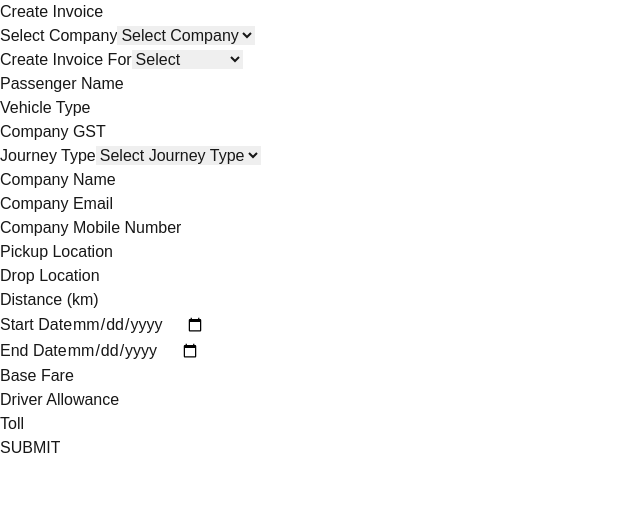
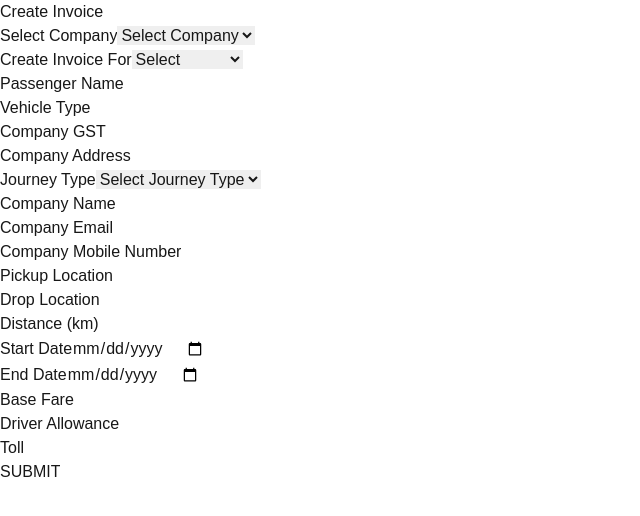
Before and after one commit to gaurav-wtl/invoice-next, a Next.js app: page /manually in a window 1280 px wide. Shown: the top 516 px of the page, without its empty margins (0-640 px from the left). Built offline with nearby package versions, Linux system fonts and the light colour scheme.

Commit message:
add address

```diff
--- a/src/app/api/id/route.ts
+++ b/src/app/api/id/route.ts
@@ -39,7 +39,6 @@ export async function PATCH(request: Request) {
 
     // Fetch the updated document to return in the response
     const updatedId = await ID.findOne({});
-    console.log("Updated ID document:", updatedId);
 
     // Return the updated ID document as the response
     return NextResponse.json({ updatedId });
@@ -83,7 +82,6 @@ export async function POST(request:Request){
     const body = await request.json();
     const {companyType, count} = body;
     const id = await ID.findOne({});
-    console.log("Fetched ID document:", id);
 
     if (!id) {
       // Handle case where no document is found in the database
--- a/src/app/auto/page.tsx
+++ b/src/app/auto/page.tsx
@@ -84,6 +84,7 @@ function InvoiceUploader() {
           driverAllownce: `${data['DA / TA']}` || -1,
           toll: data[`Toll, Tax & Parking`] || -1,
           finalAmount: data['Final Payment'] || -1,
+          companyAddress: data['Company address'] || "NA",
           serviceCharge: "5%",
           subtotal: "",
           paidAmount: "",
@@ -112,6 +113,7 @@ function InvoiceUploader() {
                 ${invoiceData.companyEmail}<br />
                 ${invoiceData.companyMobile}<br />
                 ${invoiceData.companyGST}<br />
+                ${invoiceData.companyAddress}<br />
                 Invoice No: ${selectedCompany === 'wtl' ? `${id?.wtlId + (index + 1)}/2025-26` : `A${id?.aimcabId + (index + 1)}/2025-26`}
             </div>
             ${selectedCompany === 'wtl' ?
--- a/src/app/manually/page.tsx
+++ b/src/app/manually/page.tsx
@@ -6,7 +6,7 @@ import axios from 'axios';
 
 const CreateInvoice = () => {
     const [data, setData] = useState({
-        passengerName: "", journeyType: "", companyName: "",
+        passengerName: "", journeyType: "", companyName: "",companyAddress: "",
         companyEmail: "", companyGST: "", companyMobile: "", pickupLocation: "", dropLocation: "",
         distance: "", startDate: "", startTime: "", endDate: "", vehicleType: "", baseFare: "", driverAllownce: "", toll: "",
         serviceCharge: "", subtotal: "", paidAmount: "", companyType: "",        // For WTL or AimCab selection
@@ -41,6 +41,7 @@ const CreateInvoice = () => {
                 ${data.companyEmail}<br />
                 ${data.companyMobile}<br />
                 ${data.companyGST}<br />
+                ${data.companyAddress}<br />
                 Invoice No: ${data.companyType === 'wtl' ? `${id?.wtlId + 1}/2025-26` : `A${id?.aimcabId + 1}/2025-26`}
             </div>
             ${data.companyType === 'wtl' ?
@@ -211,6 +212,18 @@ const CreateInvoice = () => {
                             name='cGST'
                             value={data.companyGST}
                             onChange={(e) => setData({ ...data, companyGST: e.target.value })}
+                            className="mt-1 block w-full px-4 py-2 border rounded-md focus:outline-none focus:ring-2 focus:ring-indigo-500"
+                        />
+                    </div>
+
+                    {/*company address */}
+                    <div>
+                        <label htmlFor="companyAddress" className="block text-sm font-medium text-gray-600">Company Address</label>
+                        <input
+                            type="companyAddress"
+                            name='cGST'
+                            value={data.companyAddress}
+                            onChange={(e) => setData({ ...data, companyAddress: e.target.value })}
                             className="mt-1 block w-full px-4 py-2 border rounded-md focus:outline-none focus:ring-2 focus:ring-indigo-500"
                         />
                     </div>
```
